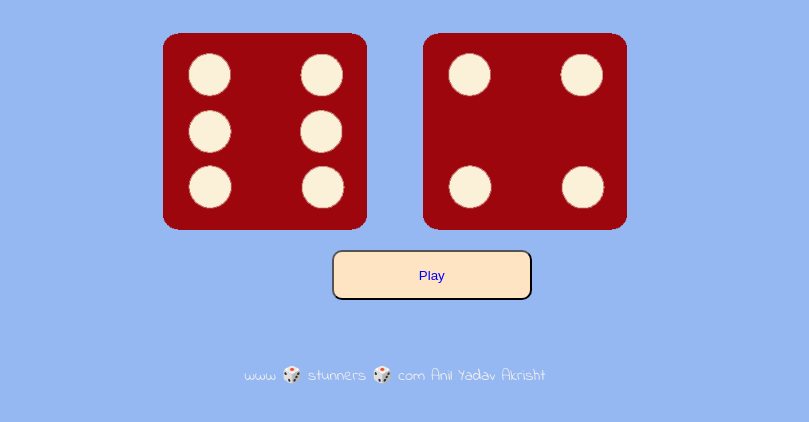
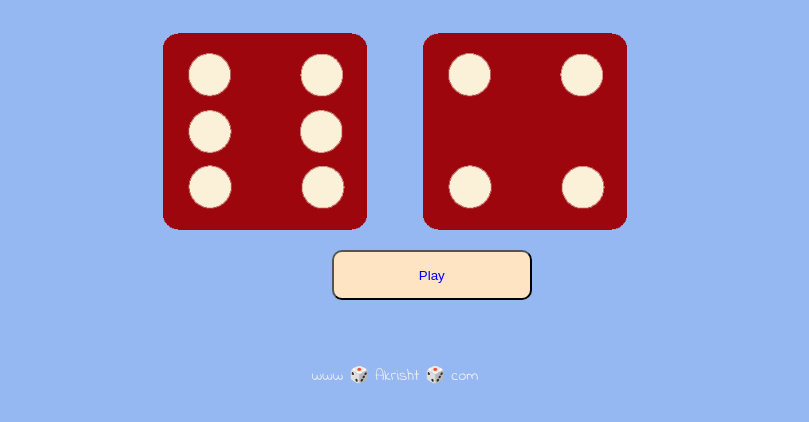
Before and after one commit to akrisht2805/Dice-Game, a plain HTML site: page index.html in a window 1280 px wide. Shown: the part 302-724 px from the top of the page, without its empty margins (245-1054 px from the left). Drawn offline with Linux system fonts and the light colour scheme.

Commit message:
Change in index.html

```diff
--- a/index.html
+++ b/index.html
@@ -30,8 +30,6 @@
   </body>
 
   <footer>
-    www 🎲 stunners 🎲 com
-    Anil Yadav
-    Akrisht
+    www 🎲 Akrisht 🎲 com
   </footer>
 </html>
```
